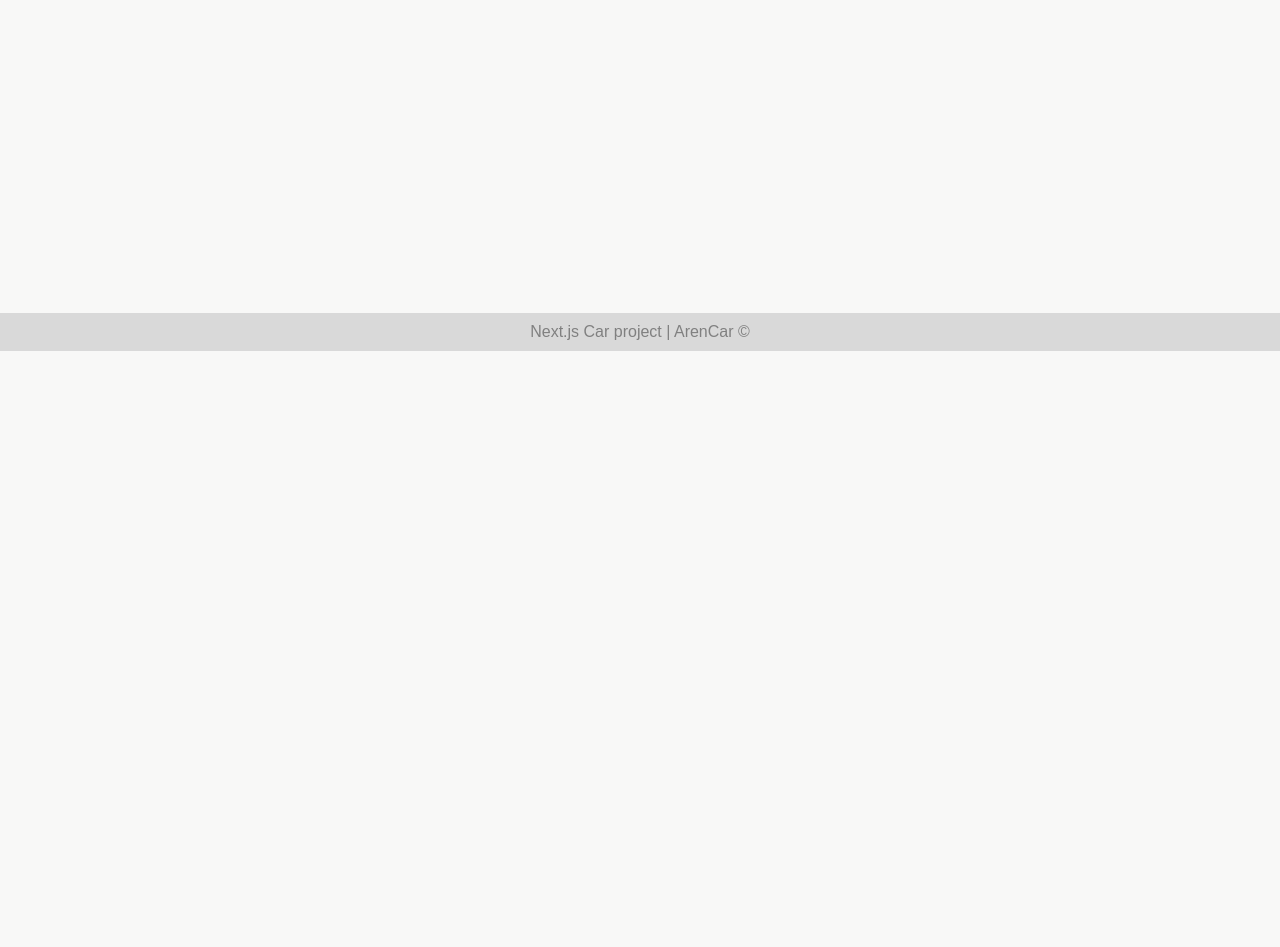
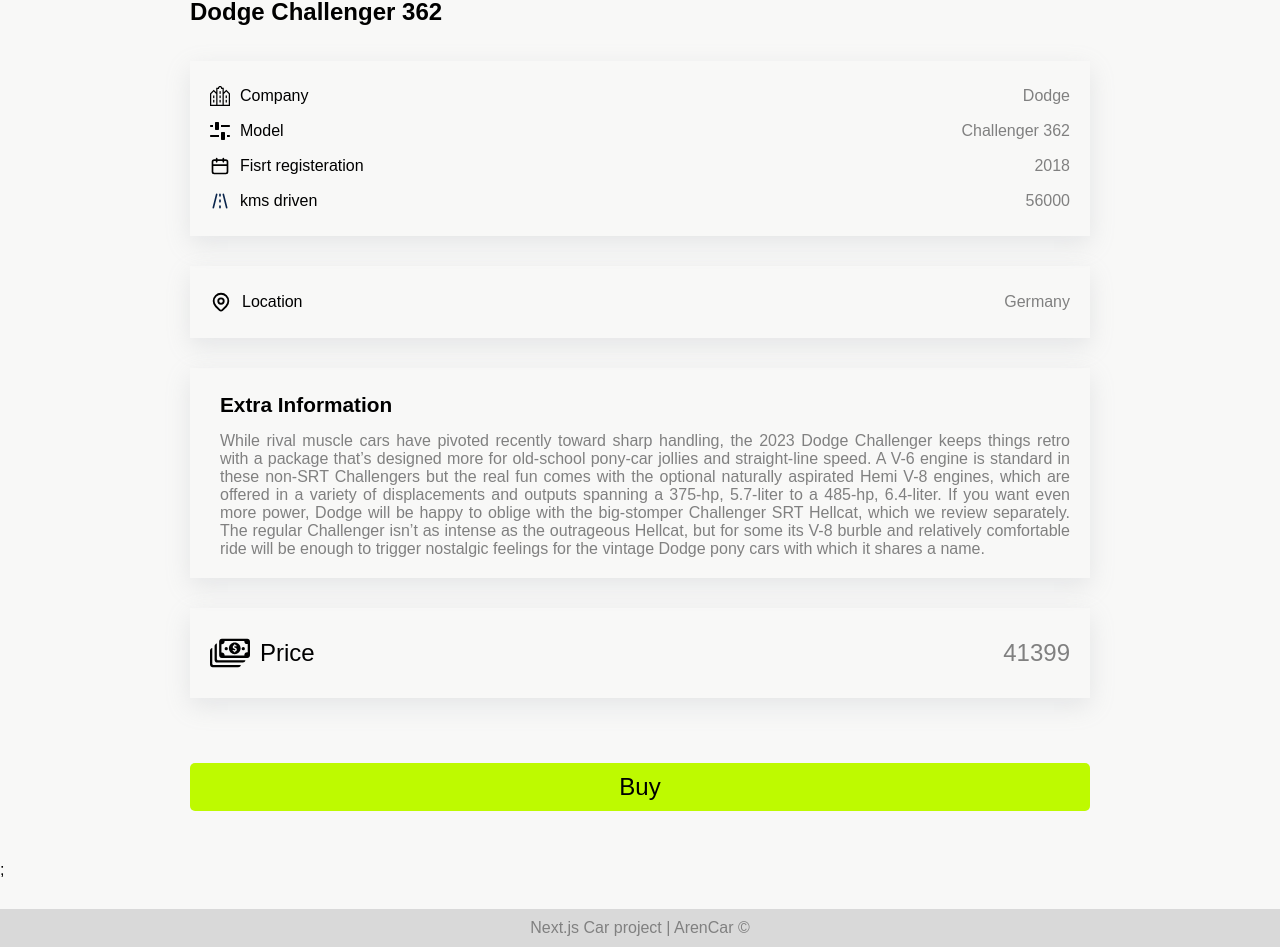
Before and after one commit to arensin8/CarsProject, a Next.js app: page /cars/1 in a window 1280 px wide. Shown: the part 838-1785 px from the top of the page. Before the commit the page ends 1189 px from the top, so only its background shows below. Built offline with nearby package versions, Linux system fonts and the light colour scheme.

Commit message:
creating categories module

```diff
--- /dev/null
+++ b/components/module/Categories.module.css
@@ -0,0 +1,30 @@
+.container {
+    box-shadow: rgba(149, 157, 165, 0.2) 0px 8px 24px;
+    width: fit-content;
+    margin: 50px auto;
+    display: flex;
+    justify-content: space-between;
+    align-items: center;
+    border-radius: 5px;
+  }
+
+  .container div {
+    text-align: center;
+    margin: 5px;
+    background-color: #befa00;
+    padding: 5px;
+    padding-bottom: 0;
+    border-radius: 5px;
+    width: 100px;
+  }
+
+  @media (max-width: 600px) {
+    .container {
+      width: 320px;
+      flex-wrap: wrap;
+    }
+
+    .container div {
+      width: 150px;
+    }
+  }
--- /dev/null
+++ b/components/templates/CarDetails.js
@@ -0,0 +1,72 @@
+import Calender from "../icons/Calender";
+import Company from "../icons/Company";
+import Location from "../icons/Location";
+import Model from "../icons/Model";
+import Money from "../icons/Money";
+import Road from "../icons/Road";
+import styles from "./CarDetails.module.css";
+
+const CarDetails = (props) => {
+  const {
+    id,
+    name,
+    model,
+    year,
+    distance,
+    image,
+    location,
+    price,
+    description,
+  } = props;
+  return (
+    <div className={styles.container}>
+      <img src={image} className={styles.image} alt="" />
+      <h3 className={styles.header}>
+        {name} {model}
+      </h3>
+      <div className={styles.details}>
+        <div>
+          <Company />
+          <p>Company</p>
+          <span>{name}</span>
+        </div>
+        <div>
+          <Model />
+          <p>Model</p>
+          <span>{model}</span>
+        </div>
+        <div>
+          <Calender />
+          <p>Fisrt registeration</p>
+          <span>{year}</span>
+        </div>
+        <div>
+          <Road />
+          <p>kms driven</p>
+          <span>{distance}</span>
+        </div>
+      </div>
+      <div className={styles.details}>
+        <div>
+          <Location />
+          <p>Location</p>
+          <span>{location}</span>
+        </div>
+      </div>
+      <div className={styles.details}>
+        <p className={styles.descTitle}>Extra Information</p>
+        <p className={styles.descText}>{description}</p>
+      </div>
+      <div className={styles.details}>
+        <div className={styles.price}>
+          <Money />
+          <p>Price</p>
+          <span>{price}</span>
+        </div>
+      </div>
+      <button className={styles.button}>Buy</button>
+    </div>
+  );
+};
+
+export default CarDetails;
--- /dev/null
+++ b/components/templates/CarDetails.module.css
@@ -0,0 +1,75 @@
+.container {
+    max-width: 900px;
+    margin: auto;
+    display: flex;
+    flex-direction: column;
+  }
+  .image {
+    width: 100%;
+    border-radius: 5px;
+  }
+
+  .header {
+    margin: 40px 0 20px;
+    font-size: 1.5rem;
+  }
+
+  .details {
+    width: 100%;
+    box-shadow: rgba(149, 157, 165, 0.2) 0px 8px 24px;
+    padding: 10px 20px;
+    margin: 15px 0;
+  }
+
+  .details div {
+    display: flex;
+    align-items: center;
+    margin: 15px 0;
+  }
+
+  .details span {
+    color: gray;
+    margin-left: auto;
+  }
+
+  .details p {
+    margin-left: 10px;
+  }
+
+  .descTitle {
+    margin: 15px 0;
+    font-size: 1.3rem;
+    font-weight: 600;
+  }
+
+  .descText {
+    color: gray;
+    text-align: justify;
+    margin-bottom: 10px;
+  }
+
+  .details .price {
+    display: flex;
+    align-items: center;
+  }
+
+  .price p,
+  .price span {
+    font-size: 1.5rem;
+  }
+
+  .button {
+    background-color: #befa00;
+    border: none;
+    font-size: 1.5rem;
+    padding: 10px;
+    border-radius: 5px;
+    margin: 50px 0;
+    cursor: pointer;
+  }
+
+  @media (max-width: 768px) {
+    .container {
+      margin: 0 15px;
+    }
+  }
--- a/pages/cars/[carId].js
+++ b/pages/cars/[carId].js
@@ -1,3 +1,4 @@
+import CarDetails from "@/components/templates/CarDetails";
 import carsData from "@/data/carsData";
 import { useRouter } from "next/router";
 import React from "react";
@@ -6,10 +7,8 @@
   const router = useRouter();
   const carId = router.query.carId;
   const carDetails = carsData[carId - 1];
-  if (carDetails) {
-    console.log(carDetails);
-  }
-  return <div></div>;
+
+  return <CarDetails {...carDetails} />;
 };
 
 export default carDetail;
--- a/pages/cars/index.js
+++ b/pages/cars/index.js
@@ -1,3 +1,4 @@
+import Categories from "@/components/module/Categories";
 import CarsPage from "@/components/templates/CarsPage";
 import carsData from "@/data/carsData";
 import React from "react";
@@ -5,6 +6,7 @@
 const Details = () => {
   return (
     <div>
+      <Categories />
       <CarsPage data={carsData} />
     </div>
   );
```
Also changed, not shown: components/module/Categories.js (added, +31 -0 lines).
